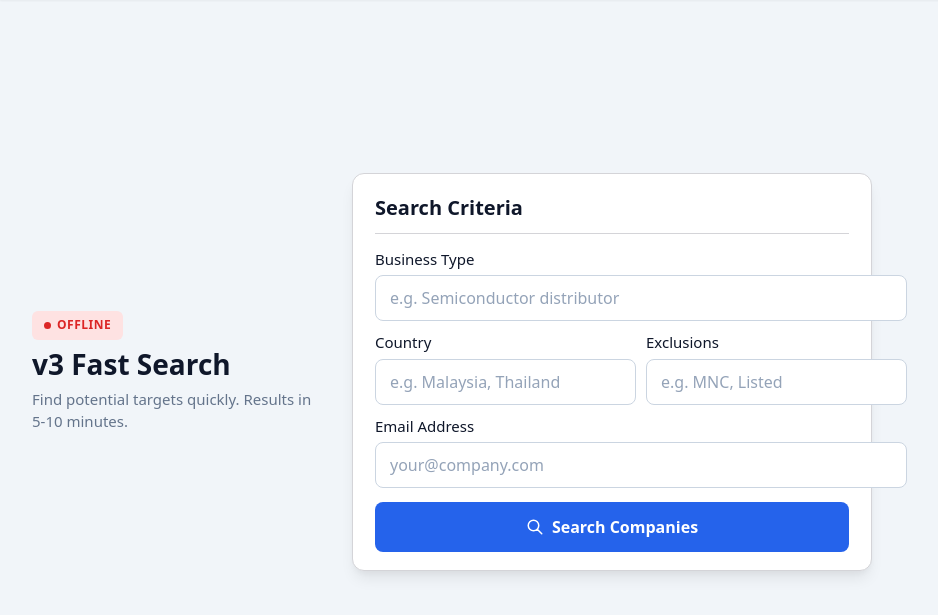
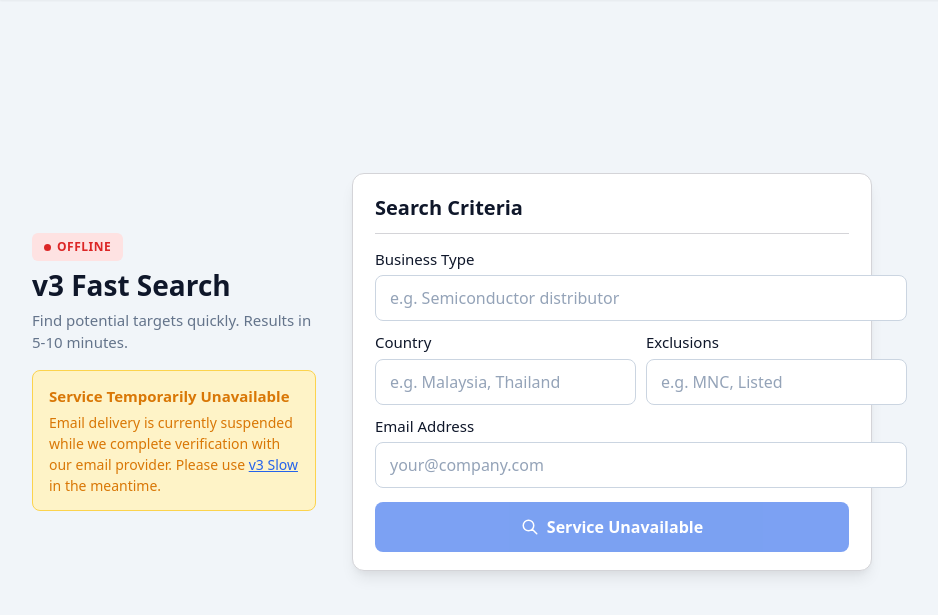
Before and after one commit to xvasjack/xvasjack.github.io, a PHP site: page /find-target.html in a window 1280 px wide. Shown: the part 56-671 px from the top of the page, without its empty margins (0-938 px from the left). Run offline with PHP 8.4, Linux system fonts and the light colour scheme.

Commit message:
Add maintenance notice for v3 Fast during Brevo verification
- Display yellow warning banner explaining email service suspension
- Disable form submission with "Service Unavailable" button text
- Direct users to v3 Slow as an alternative while issue is resolved

```diff
--- a/find-target.html
+++ b/find-target.html
@@ -31,6 +31,10 @@
       <span class="status-badge offline">Offline</span>
       <h1 class="page-title">v3 Fast Search</h1>
       <p class="page-description">Find potential targets quickly. Results in 5-10 minutes.</p>
+      <div class="maintenance-notice">
+        <strong>Service Temporarily Unavailable</strong>
+        <p>Email delivery is currently suspended while we complete verification with our email provider. Please use <a href="find-target-slow.html">v3 Slow</a> in the meantime.</p>
+      </div>
     </section>
 
     <section class="page-content">
@@ -56,11 +60,11 @@
             </div>
           </div>
 
-          <button type="submit" class="submit-btn" id="submitBtn">
+          <button type="submit" class="submit-btn" id="submitBtn" disabled>
             <svg fill="none" stroke="currentColor" viewBox="0 0 24 24">
               <path stroke-linecap="round" stroke-linejoin="round" stroke-width="2" d="M21 21l-6-6m2-5a7 7 0 11-14 0 7 7 0 0114 0z"/>
             </svg>
-            Search Companies
+            Service Unavailable
           </button>
 
           <div class="message success" id="successMessage">
--- a/styles.css
+++ b/styles.css
@@ -176,6 +176,33 @@ nav a.active {
 .status-badge.offline {
   background: var(--error-soft);
   color: var(--error);
+}
+
+/* Maintenance Notice */
+.maintenance-notice {
+  margin-top: 16px;
+  padding: 14px 16px;
+  background: var(--badge-soon-bg);
+  border: 1px solid #fcd34d;
+  border-radius: var(--radius-md);
+  font-size: 14px;
+  color: var(--badge-soon-color);
+}
+
+.maintenance-notice strong {
+  display: block;
+  margin-bottom: 4px;
+  font-size: 15px;
+}
+
+.maintenance-notice p {
+  margin: 0;
+  line-height: 1.5;
+}
+
+.maintenance-notice a {
+  color: var(--accent);
+  font-weight: 500;
 }
 
 /* Typography */
```
